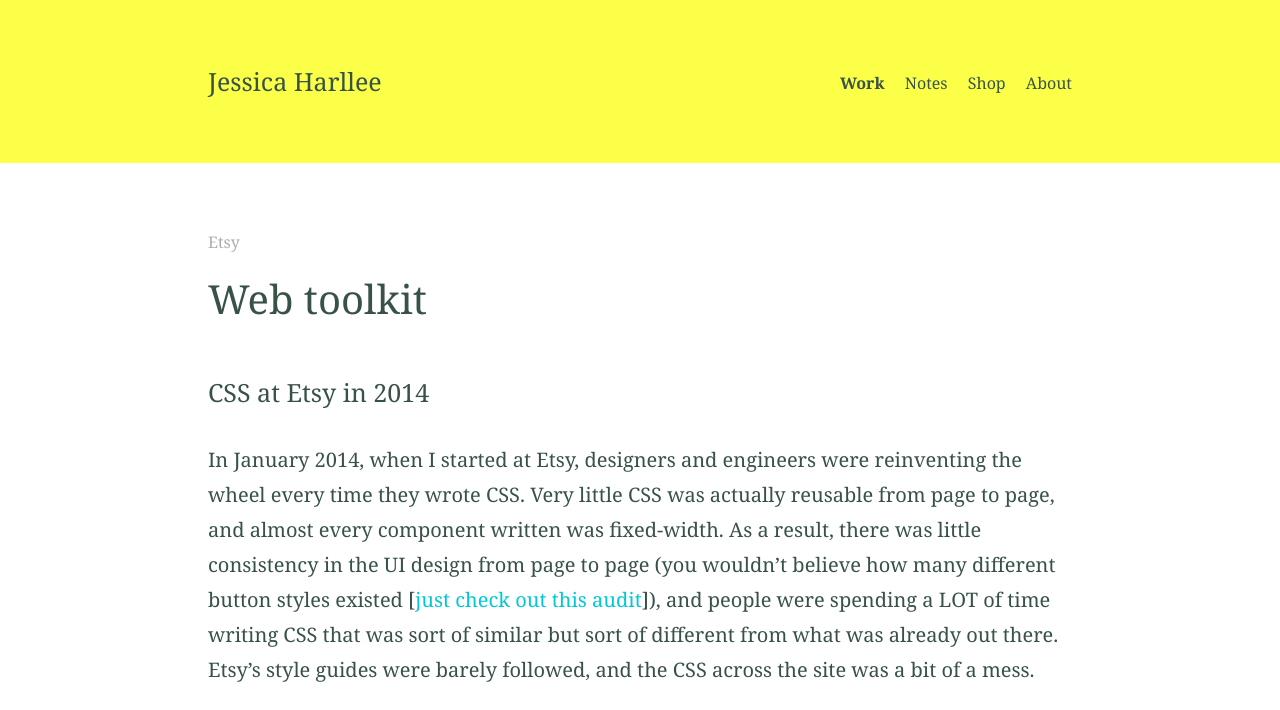
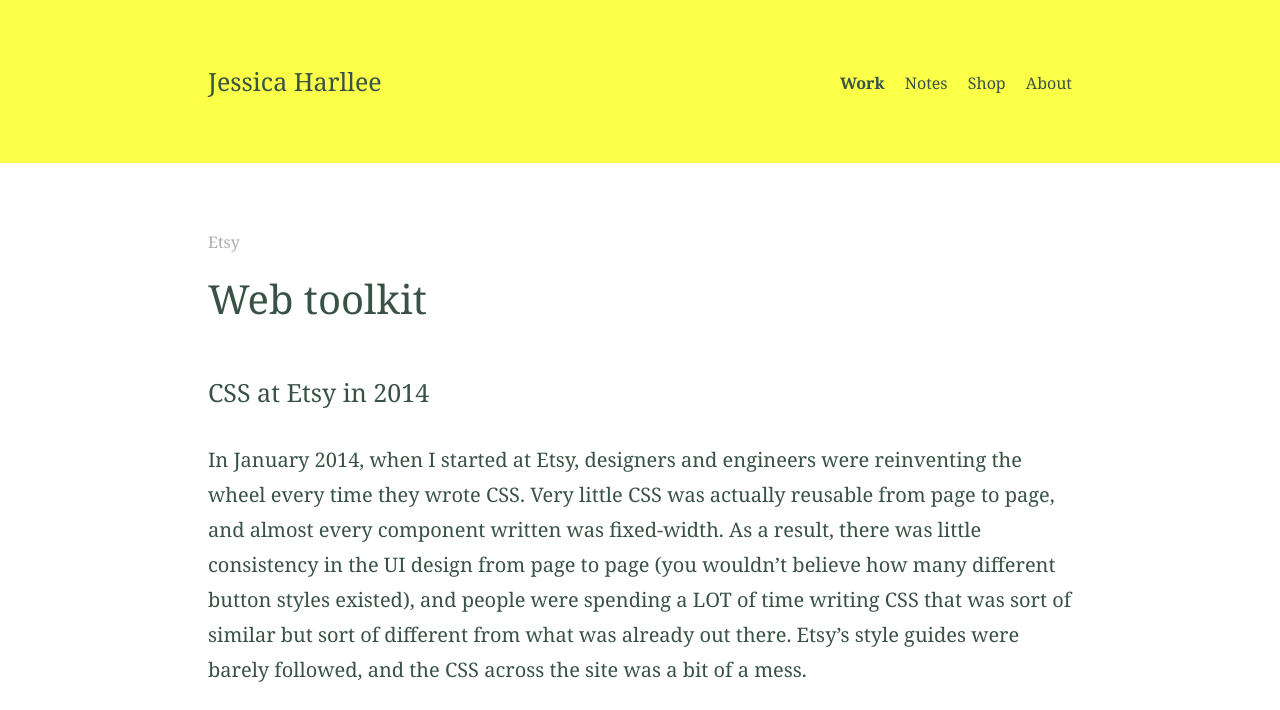
Before and after one commit to harllee/jessicaharllee.com, a Jekyll site: the page built from _work/etsy-web-toolkit.markdown, in a window 1280 px wide and 1400 px high. Shown: the top 710 px of the window. Built offline with Jekyll 4.4.1, drawn with Linux system fonts in a browser that asks for light colours; some of the changed text lies outside the part shown.

Commit message:
Updated Etsy Web Toolkit

```diff
--- a/_work/etsy-web-toolkit.markdown
+++ b/_work/etsy-web-toolkit.markdown
@@ -8,7 +8,13 @@
 
 ## CSS at Etsy in 2014
 
-In January 2014, when I started at Etsy, designers and engineers were reinventing the wheel every time they wrote CSS. Very little CSS was actually reusable from page to page, and almost every component written was fixed-width. As a result, there was little consistency in the UI design from page to page (you wouldn’t believe how many different button styles existed \[[just check out this audit](https://www.designbetter.co/design-systems-handbook/introducing-design-systems)\]), and people were spending a LOT of time writing CSS that was sort of similar but sort of different from what was already out there. Etsy’s style guides were barely followed, and the CSS across the site was a bit of a mess.
+In January 2014, when I started at Etsy, designers and engineers were reinventing the wheel every time they wrote CSS. Very little CSS was actually reusable from page to page, and almost every component written was fixed-width. As a result, there was little consistency in the UI design from page to page (you wouldn’t believe how many different button styles existed), and people were spending a LOT of time writing CSS that was sort of similar but sort of different from what was already out there. Etsy’s style guides were barely followed, and the CSS across the site was a bit of a mess.
+
+
+<div class="mt-sm-4 mb-sm-4 ml-md-n4 mr-md-n4">
+  <img src="/uploads/every-single-button-on-etsy.png">
+  <p class="text-small italic text-center">Every single button style on Etsy, circa 2015.</p>
+</div>
 
 At the time, the larger design community was starting to talk about design systems as a necessity for any sizable design team. Bootstrap had become incredibly popular, and design teams at companies like Salesforce and Mapbox had made their CSS style guides public. When I left Kickstarter in late 2013, we had also started experimenting with a more centralized set of CSS classes, led by [Brent Jackson](https://jxnblk.com), so I had seen the benefits of a CSS style guide in action.
 
@@ -26,10 +32,20 @@
 
 ## How we created the web toolkit
 
+<div class="mt-sm-4 mb-sm-4 ml-md-n4 mr-md-n4">
+  <img src="/uploads/Screen-Shot-2015-02-03-at-11.25.18-AM.png">
+  <p class="text-small italic text-center">The listings manager in 2015, powered by the very first version of the web toolkit.</p>
+</div>
+
 The original CSS framework, or toolkit (as we called it), was developed alongside the development of the listings manager. As we found new UI elements that we needed, such as dropdowns, overlays, and form fields, we designed those elements, wrote and reviewed the CSS, drafted documentation, and then submitted a PR to the group to add it to the toolkit. This meant that our framework grew with and reflected the needs of the product.
 [You can read more about the development of the listings manager here](https://codeascraft.com/2015/02/05/rebuilding-the-foundation-of-etsy-seller-tools/).
 
 Aaron, Diana, [Dennis Kramer](http://www.dennispkramer.com), and I unofficially spent a small percentage of our time designing and building the toolkit itself, in addition to the work on the listings manager rewrite. We were all technically-minded designers, so we spent just as much time debating things like class naming conventions as we did on the design details of the elements themselves.
+
+<div class="mt-sm-4 mb-sm-4 ml-md-n4 mr-md-n4">
+  <img src="/uploads/c6-g6vd0srcgs804.png">
+  <p class="text-small italic text-center">The web toolkit documentation, circa 2015.</p>
+</div>
 
 At its core, the toolkit was a combination of components and utility classes. Components are UI elements made up of a collection of CSS classes that could be mixed and matched to create different variations on buttons, inputs, banners, and more. Utilities were small but mighty classes that were focused on doing one thing and one thing well, like making text a certain color or adding margin or padding. Everything was responsive and fluid by default. All of our patterns, decisions, and philosophies were captured in our documentation, so you could see every permutation of every pattern, as well as when and why they should be implemented.
 
@@ -49,9 +65,15 @@
 
 It was also important to set the tone for new designers and engineers at Etsy that they should be using web toolkit. So we created training on the web toolkit for our designer onboarding program, and we all took turns running these sessions each time new designers were hired. For engineering onboarding, we created a web toolkit "code lab", which was basically a series of exercises that engineers could go through to get started with the web toolkit.
 
+<div class="mt-sm-4 mb-sm-4 ml-md-n4 mr-md-n4">
+  <img src="/uploads/Screen%20Shot%202018-12-02%20at%204.28.40%20PM.png">
+  <p class="text-small italic text-center">A slide from our presentation on how to use the web toolkit. Training was key for web toolkit adoption, since it was a huge departure from how we wrote CSS at the time.</p>
+</div>
+
 Third, __we spent a lot of time on "internal advertising"__ to raise awareness of the web toolkit and its benefits. It wasn't enough to just make the toolkit easy to use. People had to know about it and see it out there succeeding. Beyond our roadshows, we spent a lot of time talking to teams that were about to kick off projects, trying to convince them to use the web toolkit for their work. I remember spending one Etsy holiday party trying to sell a product manager on the benefits of the web toolkit; we were relentless. We also found a lot of key moments when people talked about their work, like launch emails, and made a point to highlight and congratulate people on using the web toolkit. We did live demos, lunch 'n' learns, and generally made a lot of noise. We were impossible to ignore.
 
 The majority of the web toolkit's success and adoption came from  our ability to navigate Etsy's internal structures and the strong relationships that our group of designers had. But there were also __technical solutions__ that accounted for its success. We worked with our front-end engineering team to create a version of the toolkit that was scoped behind a parent class so that you could use web toolkit classes on a page primarily built with our old CSS and the styles wouldn't collide. Even though a main selling point of the web toolkit was that it was responsive, we also created a version of it that was fixed-width. Most of Etsy's pages at the time were not responsive, so if it was going to gain traction it also needed to work on our fixed-width pages. And finally, we spent a lot of time updating all of the old, page-specific CSS that existed across our core experience to look like the web toolkit so teams could use the web toolkit on an older page without it looking too out of place.
+
 
 ## How we maintained the web toolkit
 
@@ -71,12 +93,12 @@
 
 Looking back four years later, I can say with confidence that the web toolkit has had a profound and lasting impact on the way that designers and engineers build features at Etsy.
 
-* It's easier for designers and engineers to collaborate, since they now have a common language (and design language) to do so.
-* It's sped up feature development time by an order of magnitude, since it almost completely eliminates all new CSS writing.
-* It's (nearly) eliminated situations in which designers reinvent the wheel.
-* Making large-scale visual design changes across the site now takes minutes, not weeks, with all styles centralized.
-* Engineers are able to make a lot of progress when building a feature without as much design oversight.
-* Designers now have the space to focus on customer problems, product strategy, and user flows.
+- It's easier for designers and engineers to collaborate, since they now have a common language (and design language) to do so.
+- It's sped up feature development time by an order of magnitude, since it almost completely eliminates all new CSS writing.
+- It's (nearly) eliminated situations in which designers reinvent the wheel.
+- Making large-scale visual design changes across the site now takes minutes, not weeks, with all styles centralized.
+- Engineers are able to make a lot of progress when building a feature without as much design oversight.
+- Designers now have the space to focus on customer problems, product strategy, and user flows.
 
 Today, the web toolkit exists on every page of Etsy. No new markup goes out without the web toolkit.
 
```
